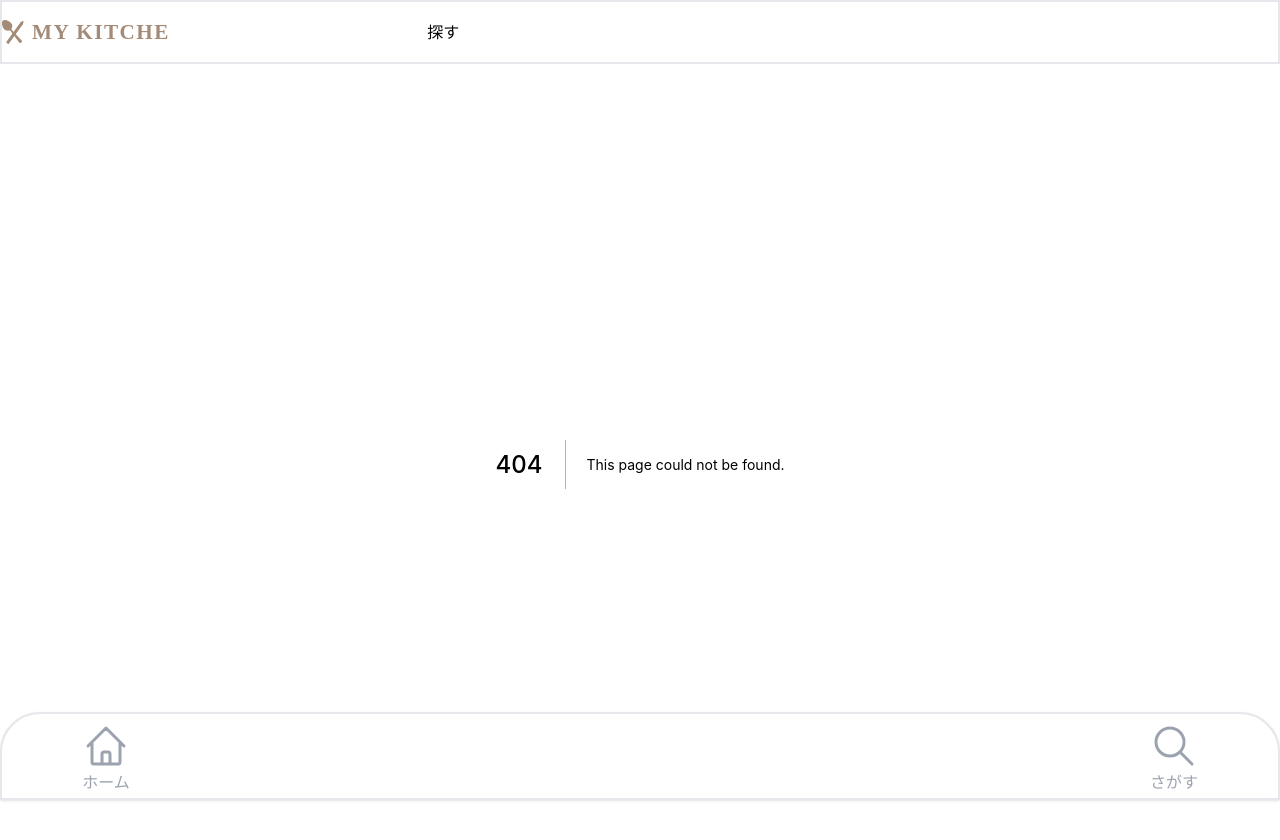
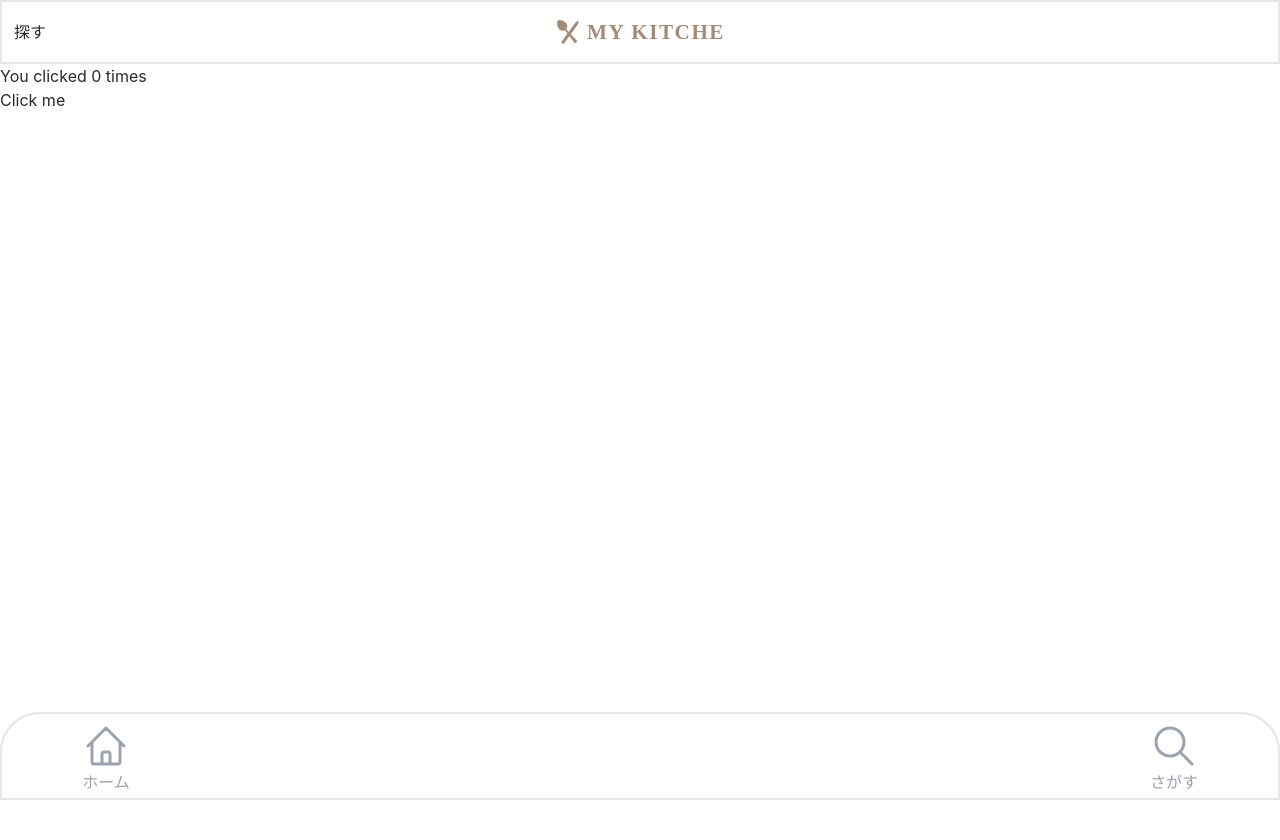
Before and after one commit to whooolemilk/my-kitchen, a Next.js app: page /test in a window 1280 px wide. Before the commit this address had no page. Shown: the top 840 px of the page. After the commit the page ends 800 px from the top, so only its background shows below. Built offline with nearby package versions, Linux system fonts and the light colour scheme.

Commit message:
リロードしても表示されるようにする、ヘッダーのレイアウトを治した

```diff
--- a/components/Header/HeaderPresentation.jsx
+++ b/components/Header/HeaderPresentation.jsx
@@ -5,23 +5,23 @@ import { useRouter } from "next/router";
 
 const HeaderPresentation = () => {
   const router = useRouter();
-  console.log(router.pathname);
-  const pathList = ["/lists"];
+  const displayBackPathList = ["/lists"];
   return (
     <div>
-      <header className="grid grid-cols-3 items-center border-2 border-solid h-16">
-        {pathList.includes(router.pathname) ? (
-          <button type="button" onClick={() => router.back()}>
+      <header className="relative flex items-center border-2 border-solid h-16 px-3">
+        {displayBackPathList.includes(router.pathname) ? (
+          <button type="button" className="" onClick={() => router.back()}>
             <IconReturn className="" />
           </button>
         ) : (
-          <></>
+          <div></div>
         )}
         <Link href="/" passHref>
-          <a className="block">
+          <a className="absolute top-1/2 left-1/2 -translate-x-1/2 -translate-y-1/2">
             <LogoMykitchen />
           </a>
         </Link>
+
         <div className="hidden md:block">
           <nav>
             <ul>
--- a/components/RecipeList/RecipeListContainer.jsx
+++ b/components/RecipeList/RecipeListContainer.jsx
@@ -2,17 +2,21 @@ import RecipeListPresentation from "./ResipeListPresentation";
 import recipeList from "../../mocks/recipeList.json";
 import { useState } from "react";
 import { useRouter } from "next/router";
+import { useEffect } from "react";
 
 const RecipeListContainer = () => {
   const router = useRouter();
-  const list = recipeList.result.filter(
-    (recipe) => recipe.category === router.query.category
-  );
-  const [topRecipeList, setTopRecipeList] = useState(list); // ホームに表示される２このレシピを入れておく配列
+  const [list, setList] = useState([]);
+  useEffect(() => {
+    const list = recipeList.result.filter(
+      (recipe) => recipe.category === router.query.category
+    );
+    setList(list);
+  }, [router.query.category]);
   return (
     <RecipeListPresentation
       title={router.query.title}
-      list={topRecipeList}
+      list={list}
       description={router.query.description}
     />
   );
--- /dev/null
+++ b/pages/test.jsx
@@ -0,0 +1,16 @@
+import React, { useState, useEffect } from "react";
+
+export default function Test() {
+  const [count, setCount] = useState(0);
+
+  useEffect(() => {
+    document.title = `You clicked ${count} times`;
+  });
+
+  return (
+    <div>
+      <p>You clicked {count} times</p>
+      <button onClick={() => setCount(count + 1)}>Click me</button>
+    </div>
+  );
+}
```
